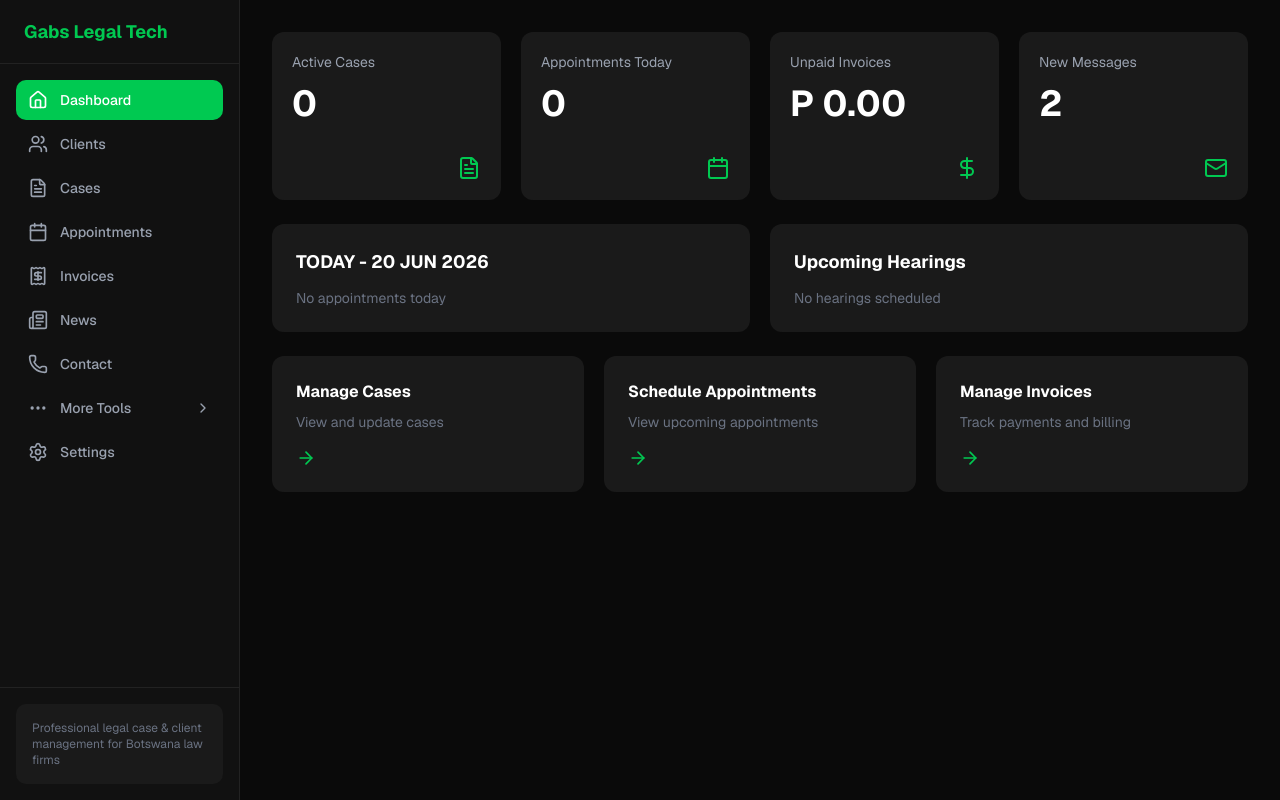
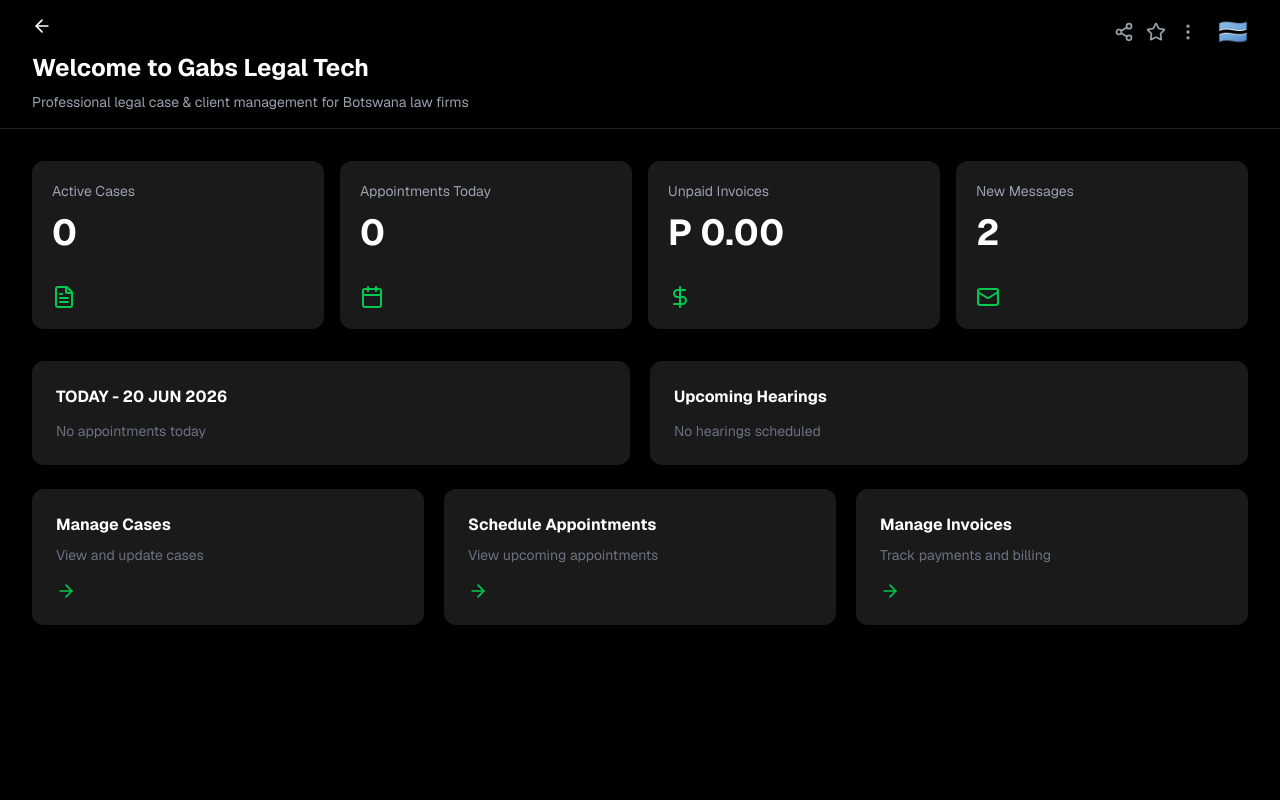
Before and after one commit to presleyleoookeditse-maker/gabs-legal-tech, a Next.js app: page / in a window 1280 px wide. Built offline with nearby package versions, Linux system fonts and the light colour scheme.

Commit message:
feat: revamp homepage layout and add new icons
Co-authored-by: presleyleoookeditse-maker <288920662+presleyleoookeditse-maker@users.noreply.github.com>

```diff
--- a/app/page.tsx
+++ b/app/page.tsx
@@ -1,9 +1,8 @@
 'use client'
 
 import { useAppStore } from '@/lib/app-store'
-import { AppLayout } from '@/components/app-layout'
 import Link from 'next/link'
-import { FileText, Calendar, DollarSign, Mail, ArrowRight } from 'lucide-react'
+import { FileText, Calendar, DollarSign, Mail, ArrowRight, ArrowLeft, Share2, Star, MoreVertical } from 'lucide-react'
 
 export default function HomePage() {
   const { cases, appointments, invoices } = useAppStore()
@@ -32,36 +31,59 @@ export default function HomePage() {
   }
 
   return (
-    <AppLayout>
+    <div className="min-h-screen bg-black">
+      {/* Header */}
+      <header className="border-b border-[#222]">
+        <div className="max-w-7xl mx-auto px-4 sm:px-6 lg:px-8 py-4">
+          <div className="flex items-start justify-between">
+            <div className="flex-1">
+              <div className="flex items-center gap-3 mb-4">
+                <ArrowLeft className="h-5 w-5 text-white cursor-pointer hover:text-green-500" />
+              </div>
+              <h1 className="text-2xl font-bold text-white mb-2">Welcome to Gabs Legal Tech</h1>
+              <p className="text-sm text-gray-400">Professional legal case & client management for Botswana law firms</p>
+            </div>
+            <div className="flex items-center gap-3">
+              <Share2 className="h-5 w-5 text-gray-400 cursor-pointer hover:text-green-500" />
+              <Star className="h-5 w-5 text-gray-400 cursor-pointer hover:text-green-500" />
+              <MoreVertical className="h-5 w-5 text-gray-400 cursor-pointer hover:text-green-500" />
+              <span className="text-2xl ml-2">🇧🇼</span>
+            </div>
+          </div>
+        </div>
+      </header>
+
+      {/* Main Content */}
+      <main className="max-w-7xl mx-auto px-4 sm:px-6 lg:px-8 py-8">
         <div className="space-y-6">
-        {/* Stats Row - 4 cards */}
-        <div className="grid grid-cols-1 sm:grid-cols-2 lg:grid-cols-4 gap-5">
+          {/* Stats Row - 4 cards horizontal scroll */}
+          <div className="flex gap-4 overflow-x-auto pb-2">
             {/* Card 1: Active Cases */}
-          <div className="bg-[#1a1a1a] rounded-[12px] p-5">
+            <div className="flex-shrink-0 min-w-[calc(25%-12px)] bg-[#1a1a1a] rounded-[12px] p-5">
               <p className="text-sm text-gray-400 mb-3">Active Cases</p>
               <p className="text-4xl font-bold text-white mb-8">{activeCases}</p>
-            <FileText className="h-6 w-6 text-green-500 ml-auto" />
+              <FileText className="h-6 w-6 text-green-500" />
             </div>
 
             {/* Card 2: Appointments Today */}
-          <div className="bg-[#1a1a1a] rounded-[12px] p-5">
+            <div className="flex-shrink-0 min-w-[calc(25%-12px)] bg-[#1a1a1a] rounded-[12px] p-5">
               <p className="text-sm text-gray-400 mb-3">Appointments Today</p>
               <p className="text-4xl font-bold text-white mb-8">{todayAppointments}</p>
-            <Calendar className="h-6 w-6 text-green-500 ml-auto" />
+              <Calendar className="h-6 w-6 text-green-500" />
             </div>
 
             {/* Card 3: Unpaid Invoices */}
-          <div className="bg-[#1a1a1a] rounded-[12px] p-5">
+            <div className="flex-shrink-0 min-w-[calc(25%-12px)] bg-[#1a1a1a] rounded-[12px] p-5">
               <p className="text-sm text-gray-400 mb-3">Unpaid Invoices</p>
               <p className="text-4xl font-bold text-white mb-8">{formatCurrency(unpaidInvoices)}</p>
-            <DollarSign className="h-6 w-6 text-green-500 ml-auto" />
+              <DollarSign className="h-6 w-6 text-green-500" />
             </div>
 
             {/* Card 4: New Messages */}
-          <div className="bg-[#1a1a1a] rounded-[12px] p-5">
+            <div className="flex-shrink-0 min-w-[calc(25%-12px)] bg-[#1a1a1a] rounded-[12px] p-5">
               <p className="text-sm text-gray-400 mb-3">New Messages</p>
               <p className="text-4xl font-bold text-white mb-8">{newMessages}</p>
-            <Mail className="h-6 w-6 text-green-500 ml-auto" />
+              <Mail className="h-6 w-6 text-green-500" />
             </div>
           </div>
 
@@ -69,19 +91,19 @@ export default function HomePage() {
           <div className="grid grid-cols-1 lg:grid-cols-2 gap-5">
             {/* Today Card */}
             <div className="bg-[#1a1a1a] rounded-[12px] p-6">
-            <p className="text-lg font-bold text-white">TODAY - {todayFormatted}</p>
+              <p className="text-base font-bold text-white">TODAY - {todayFormatted}</p>
               <p className="mt-3 text-sm text-gray-500">No appointments today</p>
             </div>
 
             {/* Upcoming Hearings Card */}
             <div className="bg-[#1a1a1a] rounded-[12px] p-6">
-            <p className="text-lg font-bold text-white">Upcoming Hearings</p>
+              <p className="text-base font-bold text-white">Upcoming Hearings</p>
               <p className="mt-3 text-sm text-gray-500">No hearings scheduled</p>
             </div>
           </div>
 
           {/* Row 3: 3 action cards 33/33/33 split */}
-        <div className="grid grid-cols-1 md:grid-cols-2 lg:grid-cols-3 gap-5">
+          <div className="grid grid-cols-1 md:grid-cols-3 gap-5">
             {/* Manage Cases */}
             <Link href="/cases">
               <div className="bg-[#1a1a1a] rounded-[12px] p-6 h-full cursor-pointer hover:bg-[#242424] transition-colors">
@@ -110,6 +132,7 @@ export default function HomePage() {
             </Link>
           </div>
         </div>
-    </AppLayout>
+      </main>
+    </div>
   )
 }
```
Lines whose indentation alone changed are shown as unchanged.
